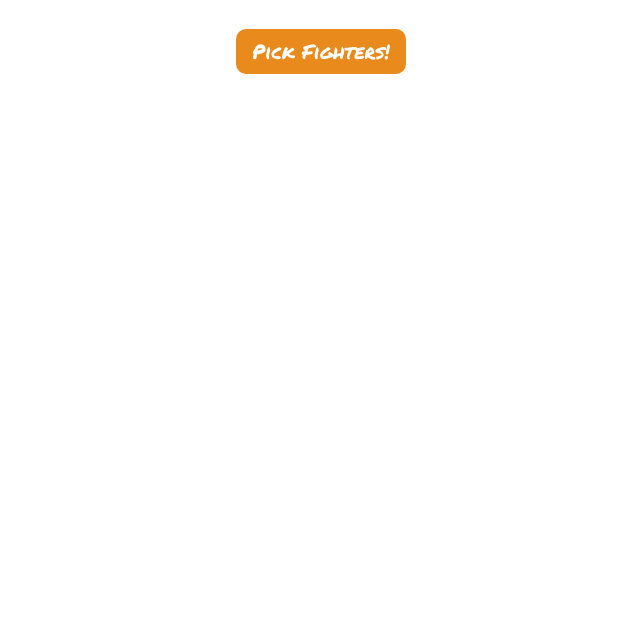
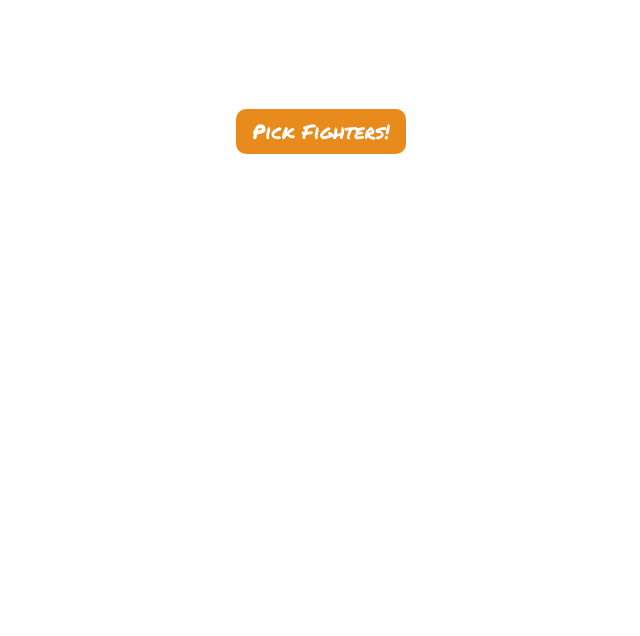
Before and after one commit to PROG-01/emoji-fighter, a plain HTML site: page index.html in a window 1280 px wide. Shown: the part 180-816 px from the top of the page, without its empty margins (319-959 px from the left). Drawn offline with Linux system fonts and the light colour scheme.

Commit message:
Refactor body styles and add div styling
Removed margin and padding from body, added styles for div.

```diff
--- a/index.css
+++ b/index.css
@@ -1,12 +1,14 @@
 body {
-    margin: 0;
-    padding: 0;
     text-align: center;
     font-family: 'Permanent Marker', cursive;
-    /* background: linear-gradient(white, gray); */
     height: 100vh;
     color: #e98a1d;
+}
 
+div {
+    margin: auto;
+    width: 50%;
+    padding: 50px;
 }
 
 h1 {
```
